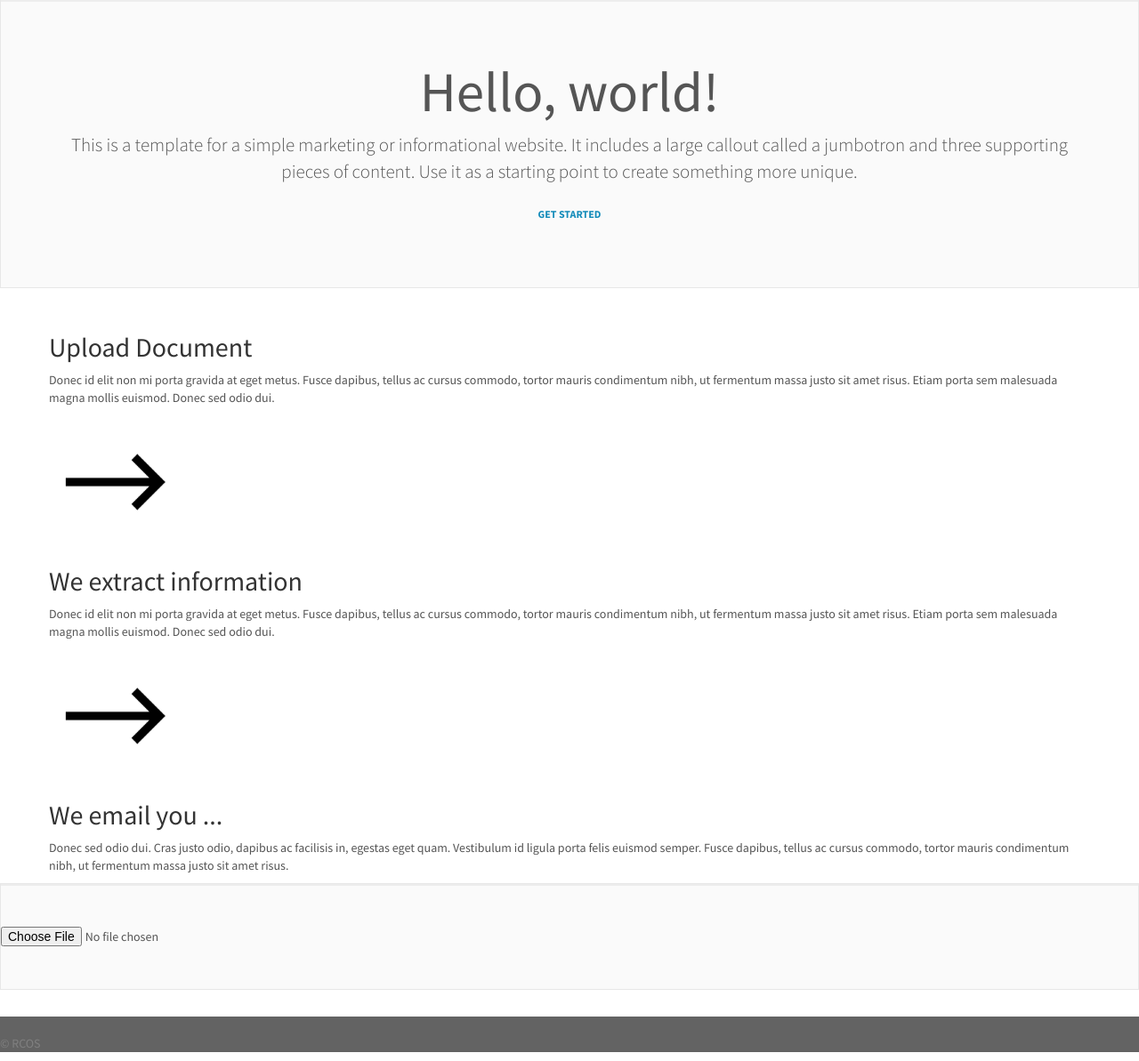
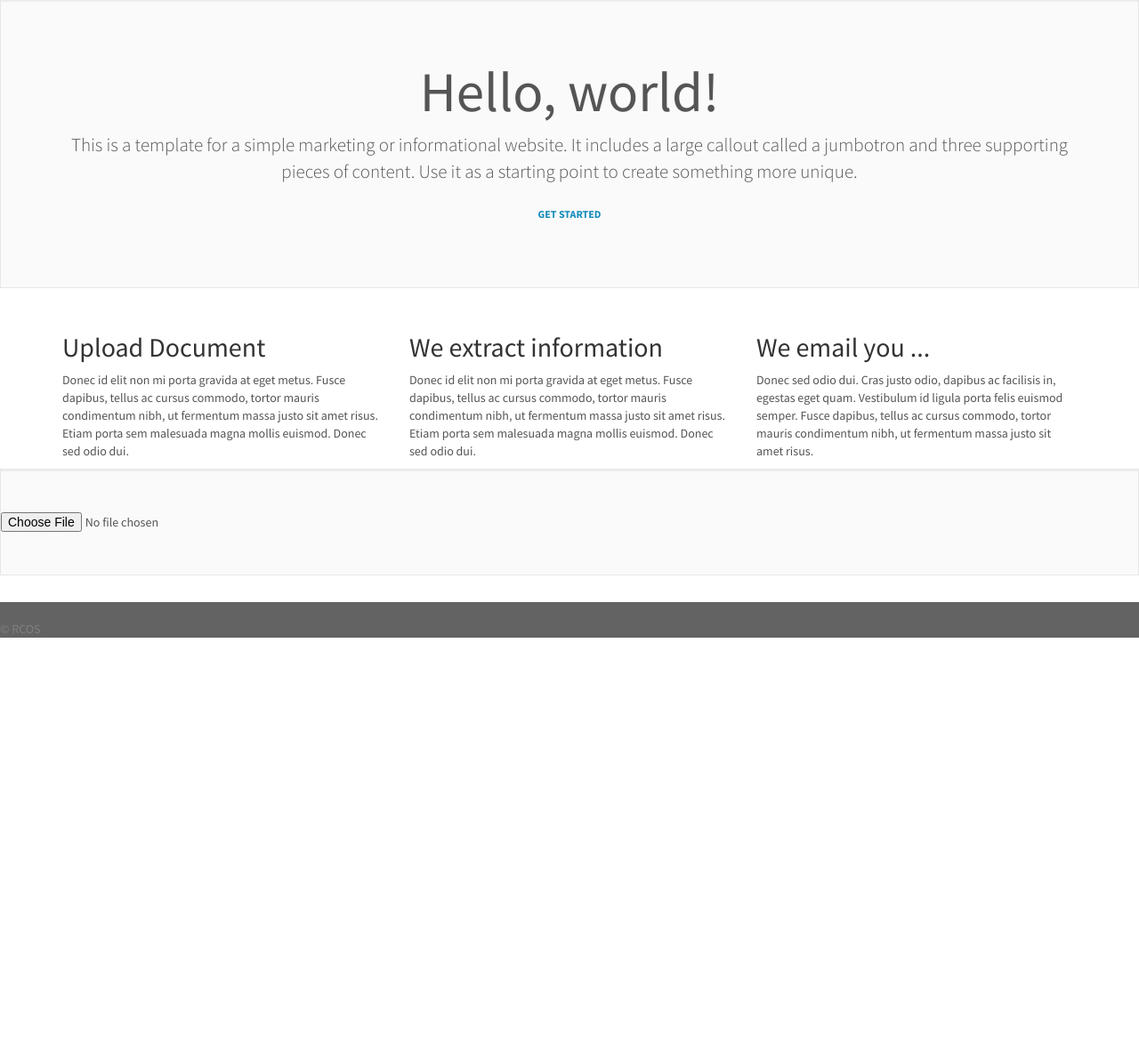
Before and after one commit to AlbMej/Syllaview, a Django app: template my_proj/src/templates/home.html in a window 1280 px wide. Shown: the part 117-1310 px from the top of the page at 89% size. After the commit the page ends 834 px from the top, so only its background shows below. Run offline with Django 3.2, Linux system fonts and the light colour scheme; the template is opened without the code that fills it, so the values that code supplies are empty; parts of the project's set-up code (start-up, migrations or seed data) failed here and were passed over; some libraries are stand-ins or nearby versions.

Commit message:
front-end was previously in bootstrap 4 so fixing all containers using bootstrap 3 syntax

```diff
--- a/my_proj/src/templates/home.html
+++ b/my_proj/src/templates/home.html
@@ -23,6 +23,7 @@
     {% block extrahead %}{% endblock extrahead %}
   </head>
 
+
   <body>
     <div class="container">
         <div class="header clearfix">
@@ -43,8 +44,8 @@
           </div>
       </div>
     </nav>
-
     <!-- Main jumbotron for a primary marketing message or call to action -->
+    {% block splash %}
     <div class="jumbotron">
       <div class="container">
         <h1 class="display-3">Hello, world!</h1>
@@ -52,35 +53,29 @@
       </div>
       <p><a class="btn btn-secondary" href="#" role="button">Get Started</a></p>
     </div>
-
+    {% endblock splash %}
+    {% block container %}
     <div class="container">
       <!-- Example row of columns -->
       <div class="row">
-        <div class="col">
+        <div class="col-lg-4">
           <h2>Upload Document</h2>
           <p>Donec id elit non mi porta gravida at eget metus. Fusce dapibus, tellus ac cursus commodo, tortor mauris condimentum nibh, ut fermentum massa justo sit amet risus. Etiam porta sem malesuada magna mollis euismod. Donec sed odio dui. </p>
         </div>
-        <div class="col">
-            <div class="text-center">
-                <img class="img-responsive" src="{% static 'site/img/arrow-graphics-7.png' %}" alt="ARROW RIGHT" width="150">
-            </div>
-         </div>
-        <div class="col">
+
+        <div class="col-lg-4">
           <h2>We extract information</h2>
           <p>Donec id elit non mi porta gravida at eget metus. Fusce dapibus, tellus ac cursus commodo, tortor mauris condimentum nibh, ut fermentum massa justo sit amet risus. Etiam porta sem malesuada magna mollis euismod. Donec sed odio dui. </p>
        </div>
-       <div class="col">
-            <div class="text-center">
-                <img class="img-responsive" src="{% static 'site/img/arrow-graphics-7.png' %}" alt="ARROW RIGHT" width="150">
-            </div>
-        </div>
-        <div class="col">
+
+        <div class="col-lg-4">
           <h2>We email you ...</h2>
           <p>Donec sed odio dui. Cras justo odio, dapibus ac facilisis in, egestas eget quam. Vestibulum id ligula porta felis euismod semper. Fusce dapibus, tellus ac cursus commodo, tortor mauris condimentum nibh, ut fermentum massa justo sit amet risus.</p>
         </div>
       </div>
 
     </div> <!-- /container -->
+    {% endblock container %}
     <div class="jumbotron">
         <div class="file-upload-wrapper">
             <input type="file" id="input-file-now-custom-1" class="file-upload" data-default-file="https://mdbootstrap.com/img/Photos/Others/images/89.jpg" />
```
